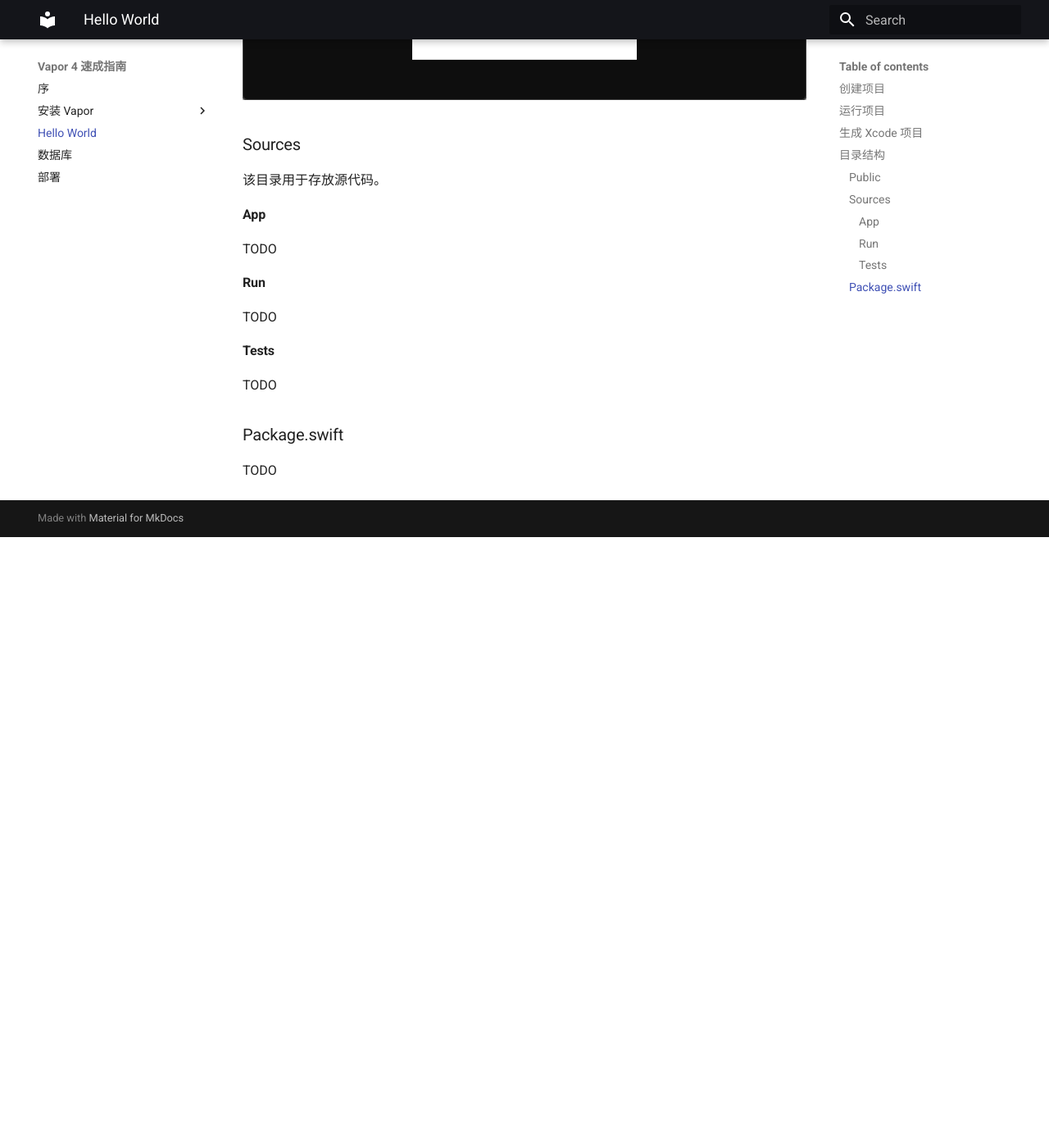
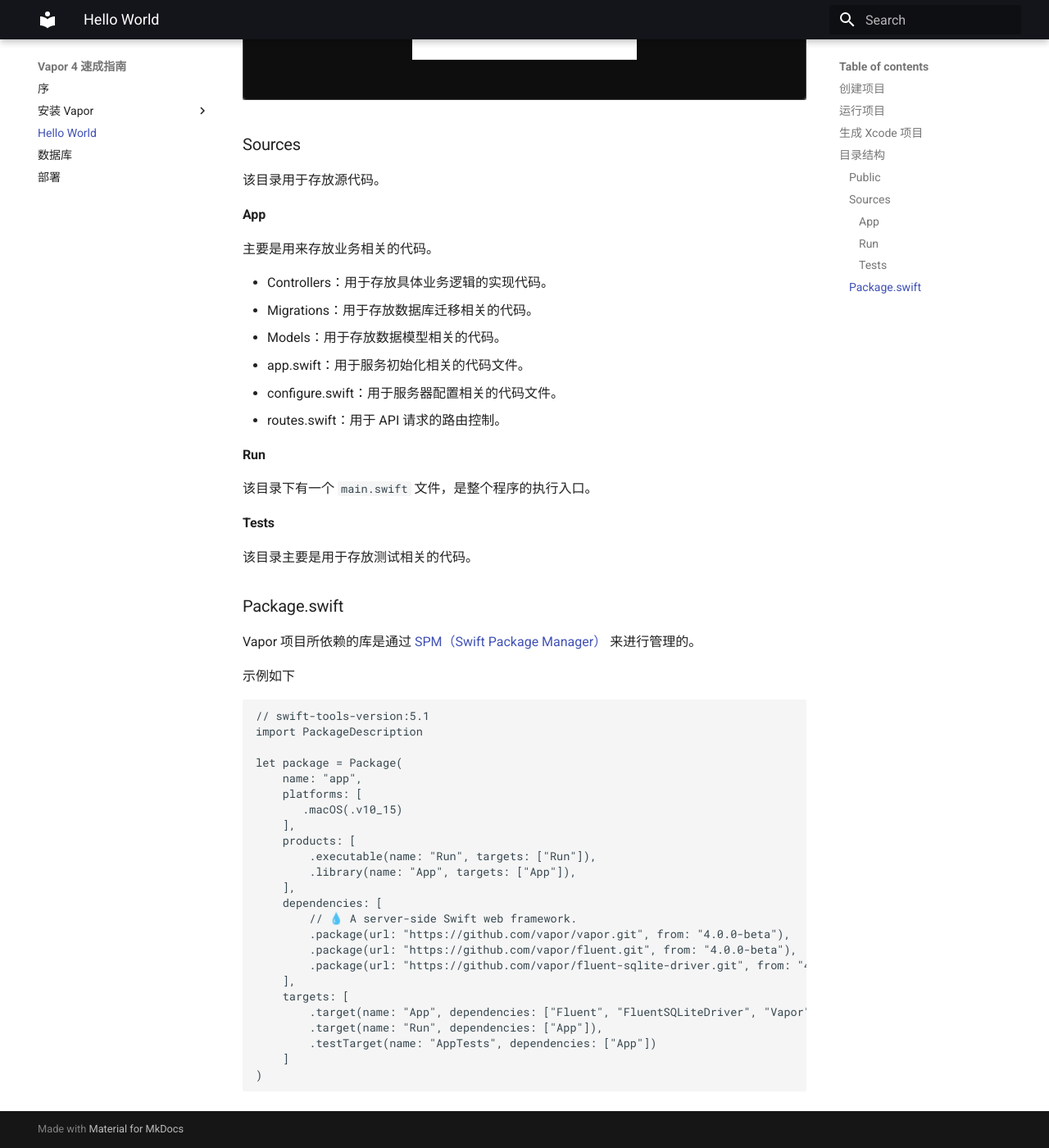
Before and after one commit to CaryZheng/Vapor4-Tutorial, an MkDocs documentation site: the page built from docs/hello_world.md, in a window 1280 px wide and 1400 px high, scrolled down 3845 px. Shown: the whole window at 82% size. Built offline with MkDocs 1.6.1 and Material for MkDocs 9.7.7, drawn with Linux system fonts in a browser that asks for light colours; old or Windows-style settings are respelled for this version of MkDocs; before the commit the page ends 4500 px from its top, so only the background shows below that.

Commit message:
Update hello world chapter

````diff
--- a/docs/hello_world.md
+++ b/docs/hello_world.md
@@ -156,16 +156,52 @@
 
 #### App
 
-TODO
+主要是用来存放业务相关的代码。
+
+* Controllers：用于存放具体业务逻辑的实现代码。
+* Migrations：用于存放数据库迁移相关的代码。
+* Models：用于存放数据模型相关的代码。
+* app.swift：用于服务初始化相关的代码文件。
+* configure.swift：用于服务器配置相关的代码文件。
+* routes.swift：用于 API 请求的路由控制。
 
 #### Run
 
-TODO
+该目录下有一个 ```main.swift``` 文件，是整个程序的执行入口。
 
 #### Tests
 
-TODO
+该目录主要是用于存放测试相关的代码。
 
 ### Package.swift
 
-TODO
+Vapor 项目所依赖的库是通过 [SPM（Swift Package Manager）](https://github.com/apple/swift-package-manager) 来进行管理的。
+
+示例如下
+
+```
+// swift-tools-version:5.1
+import PackageDescription
+
+let package = Package(
+    name: "app",
+    platforms: [
+       .macOS(.v10_15)
+    ],
+    products: [
+        .executable(name: "Run", targets: ["Run"]),
+        .library(name: "App", targets: ["App"]),
+    ],
+    dependencies: [
+        // 💧 A server-side Swift web framework.
+        .package(url: "https://github.com/vapor/vapor.git", from: "4.0.0-beta"),
+        .package(url: "https://github.com/vapor/fluent.git", from: "4.0.0-beta"),
+        .package(url: "https://github.com/vapor/fluent-sqlite-driver.git", from: "4.0.0-beta"),
+    ],
+    targets: [
+        .target(name: "App", dependencies: ["Fluent", "FluentSQLiteDriver", "Vapor"]),
+        .target(name: "Run", dependencies: ["App"]),
+        .testTarget(name: "AppTests", dependencies: ["App"])
+    ]
+)
+```
````
